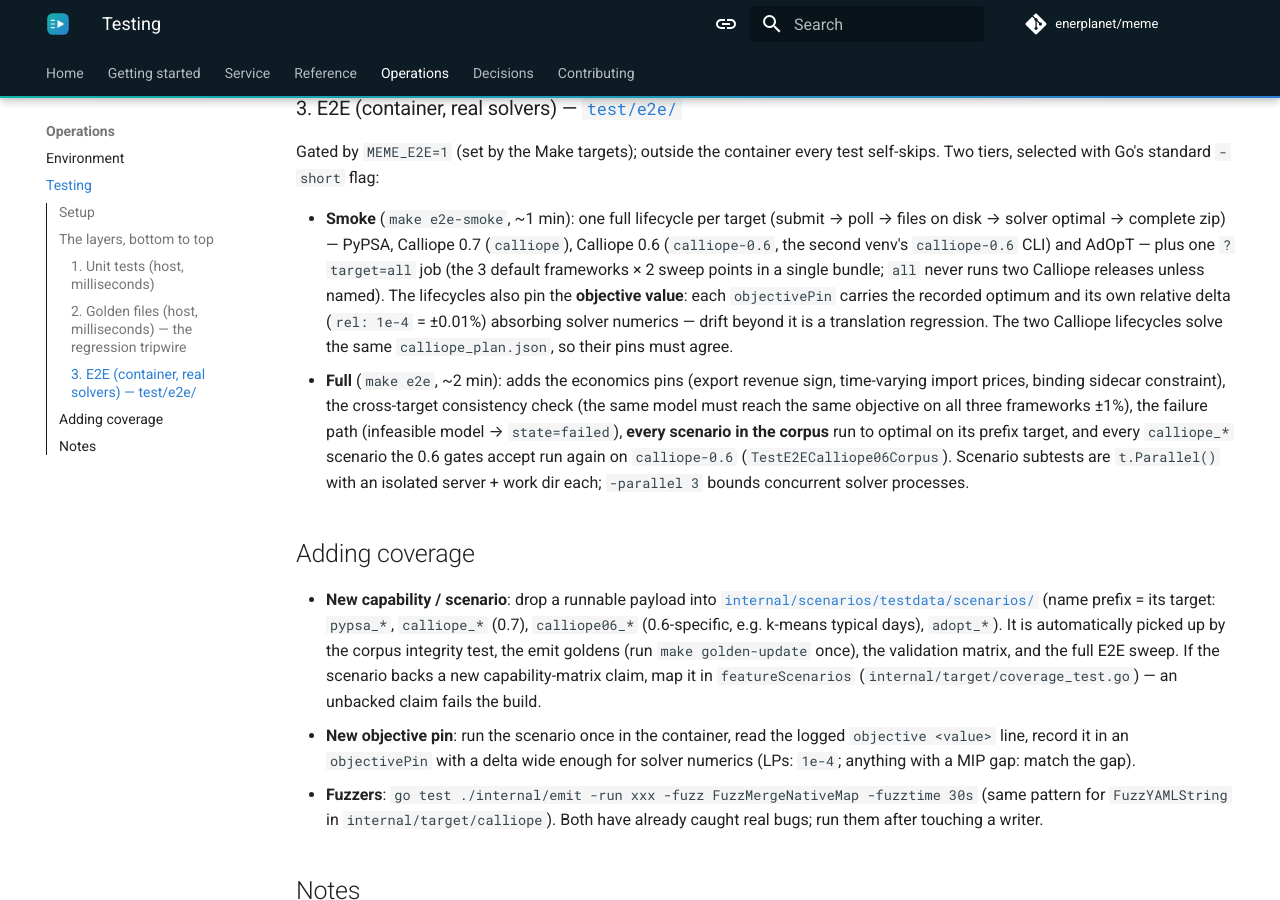
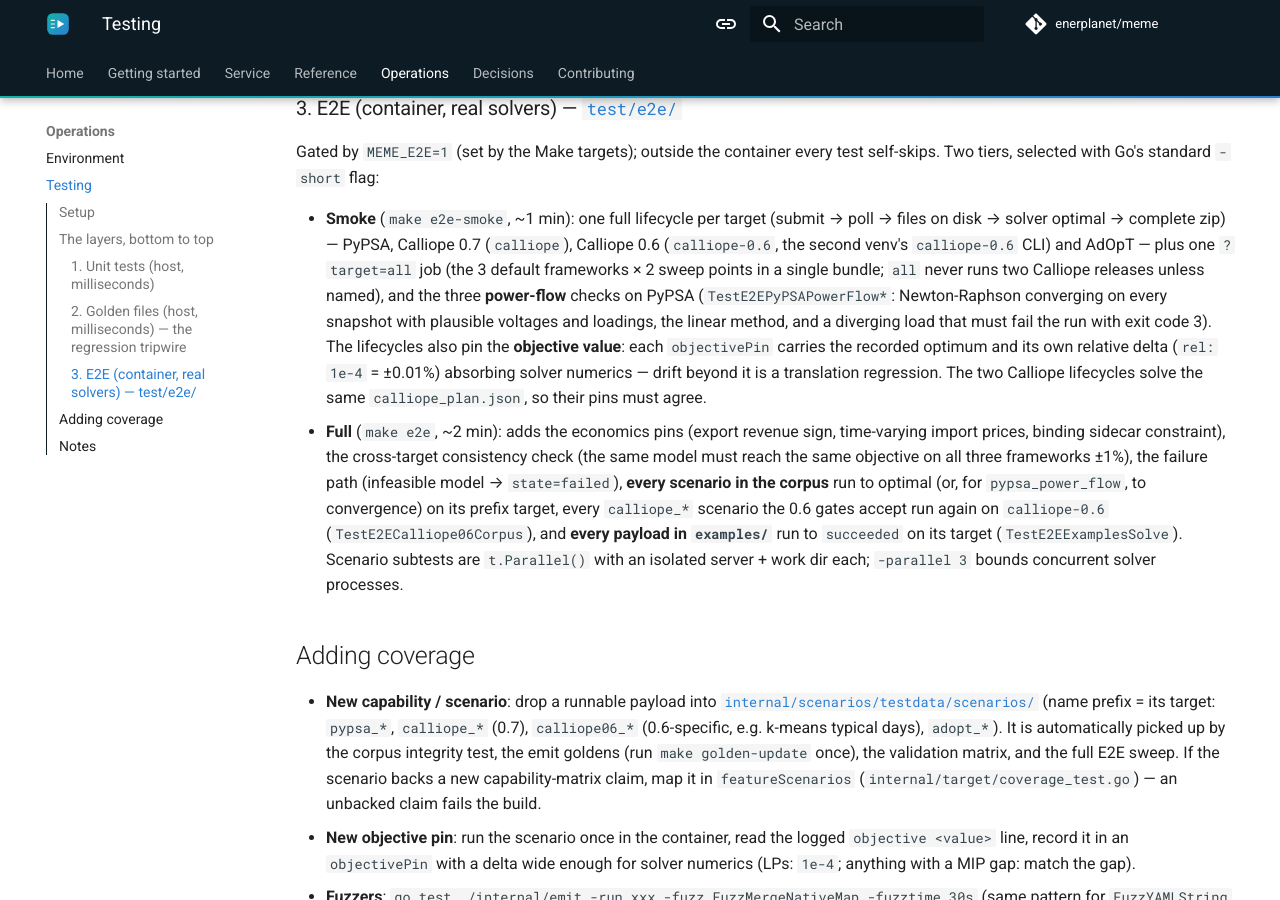
Before and after one commit to enerplanet/meme, an MkDocs documentation site: the page built from docs/operations/testing.md, in a window 1280 px wide and 900 px high, scrolled down 2076 px. Built offline with MkDocs 1.6.1 and Material for MkDocs 9.7.7, drawn with Linux system fonts in a browser that asks for light colours; comment, search, counter and statistics services are not loaded.

Commit message:
docs: bring the test tiers, examples intro and older records up to date
The power-flow change left four descriptions behind. The examples page
still counted four payloads where there are six; the testing page, the
test Makefile help, the test README and the E2E package comment described
a smoke tier of three or four lifecycles while the three power-flow checks
run in it too and the full tier also solves every example; the schema
reconciliation report knew six run modes and five examples; and ADR-0003
still named power-flow electrics as a framework-only concept. The report
and the record get dated addenda rather than rewrites, as the decisions
index prescribes.

The contributing guide gains the landing step a pull request was missing:
fast-forward main to the reviewed head, or use a GitHub-signed merge;
"Rebase and merge" recreates the commits on GitHub's side and drops their
signatures, which left main with five unverified commits today.

```diff
--- a/docs/operations/testing.md
+++ b/docs/operations/testing.md
@@ -97,18 +97,23 @@ test self-skips. Two tiers, selected with Go's standard `-short` flag:
   Calliope 0.7 (`calliope`), Calliope 0.6 (`calliope-0.6`, the second venv's
   `calliope-0.6` CLI) and AdOpT — plus one `?target=all` job (the 3 default
   frameworks × 2 sweep points in a single bundle; `all` never runs two
-  Calliope releases unless named). The lifecycles also pin the **objective
-  value**: each `objectivePin` carries the recorded optimum and its own
-  relative delta (`rel: 1e-4` = ±0.01%) absorbing solver numerics — drift
-  beyond it is a translation regression. The two Calliope lifecycles solve
-  the same `calliope_plan.json`, so their pins must agree.
+  Calliope releases unless named), and the three **power-flow** checks on
+  PyPSA (`TestE2EPyPSAPowerFlow*`: Newton-Raphson converging on every
+  snapshot with plausible voltages and loadings, the linear method, and a
+  diverging load that must fail the run with exit code 3). The lifecycles
+  also pin the **objective value**: each `objectivePin` carries the recorded
+  optimum and its own relative delta (`rel: 1e-4` = ±0.01%) absorbing solver
+  numerics — drift beyond it is a translation regression. The two Calliope
+  lifecycles solve the same `calliope_plan.json`, so their pins must agree.
 - **Full** (`make e2e`, ~2 min): adds the economics pins (export revenue
   sign, time-varying import prices, binding sidecar constraint), the
   cross-target consistency check (the same model must reach the same
   objective on all three frameworks ±1%), the failure path (infeasible model
-  → `state=failed`), **every scenario in the corpus** run to optimal on its
-  prefix target, and every `calliope_*` scenario the 0.6 gates accept run
-  again on `calliope-0.6` (`TestE2ECalliope06Corpus`).
+  → `state=failed`), **every scenario in the corpus** run to optimal (or, for
+  `pypsa_power_flow`, to convergence) on its prefix target, every
+  `calliope_*` scenario the 0.6 gates accept run again on `calliope-0.6`
+  (`TestE2ECalliope06Corpus`), and **every payload in `examples/`** run to
+  `succeeded` on its target (`TestE2EExamplesSolve`).
   Scenario subtests are `t.Parallel()` with an isolated server + work dir
   each; `-parallel 3` bounds concurrent solver processes.
 
```
Also changed, not shown: CONTRIBUTING.md (+5 -0 lines), docs/decisions/0003-native-passthrough.md (+12 -1 lines), docs/getting-started/examples.md (+7 -5 lines), schemas/unified_schema_vs_go.md (+17 -0 lines), 3 other files.
